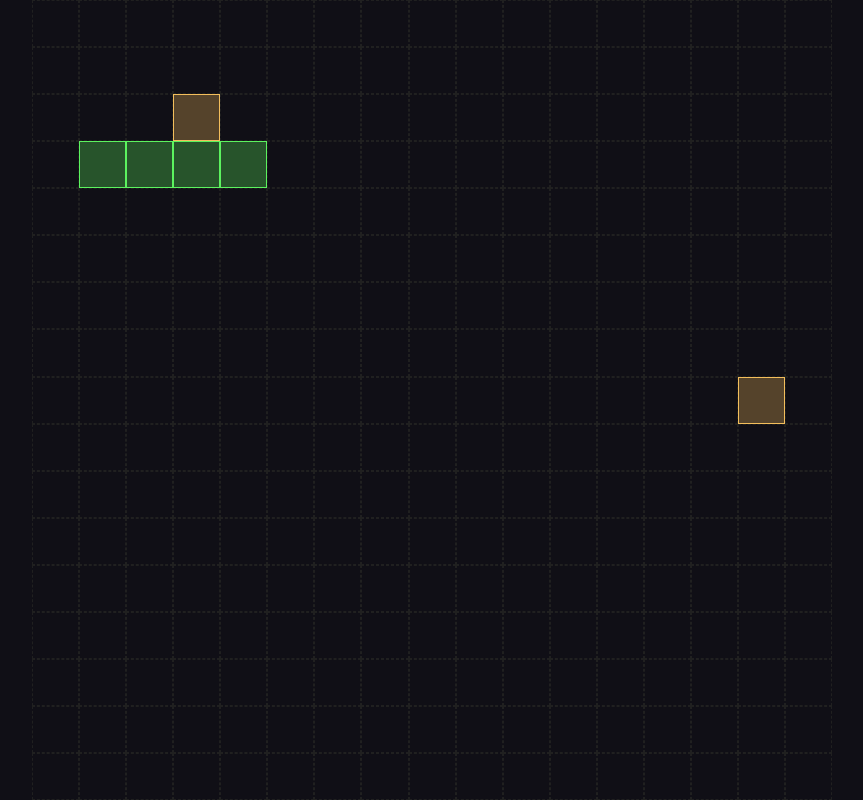
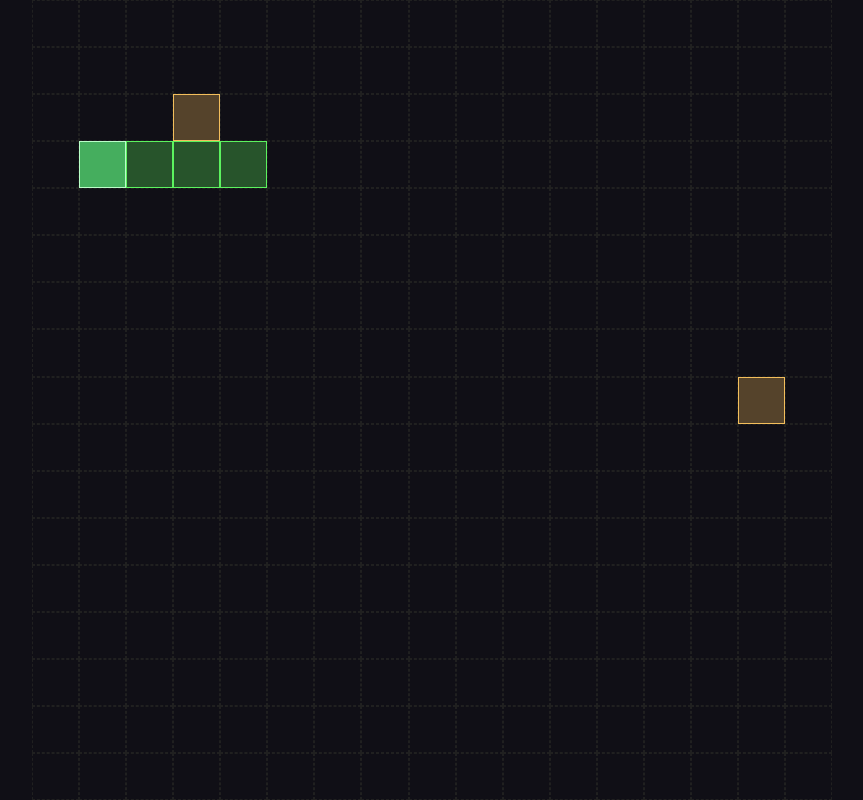
Before and after one commit to piy-bebe/snake, a website with bundled scripts: page index.html in a window 1280 px wide. Shown: the whole page, without its empty margins (208-1071 px from the left). Built offline with nearby package versions, Linux system fonts and the light colour scheme.

Commit message:
color head snake

```diff
--- a/src/scripts/index.ts
+++ b/src/scripts/index.ts
@@ -126,17 +126,29 @@ class SnakeGame {
     return this.fruits.some((fruit) => fruit.position.x == x && fruit.position.y == y);
   }
 
-  checkTail(x: number, y: number): boolean {
-    return this.snake.tail.some((i) => i.x == x && i.y == y);
+  checkTail(x: number, y: number): [boolean, number] {
+    // return this.snake.tail.some((i) => i.x == x && i.y == y);
+
+    for (let i = 0; i < this.snake.tail.length; i++) {
+      if (this.snake.tail[i]?.x == x && this.snake.tail[i]?.y == y) {
+        return [true, i];
+      }
+    }
+
+    return [false, -1];
   }
 
   private createGrid(): void {
     for (let y = 0; y < this.gridSize; y++) {
       for (let x = 0; x < this.gridSize; x++) {
         const cell: HTMLDivElement = document.createElement('div');
-
-        if (this.checkTail(x, y)) {
-          cell.classList.add('snake');
+        const snakeDraw = this.checkTail(x, y);
+        if (snakeDraw[0]) {
+          if (snakeDraw[1] == 0) {
+            cell.classList.add('snake-head');
+          } else {
+            cell.classList.add('snake');
+          }
         } else if (this.checkFruits(x, y)) {
           cell.classList.add('fruit');
         } else {
--- a/src/styles/snake.css
+++ b/src/styles/snake.css
@@ -1,3 +1,8 @@
+.snake-head {
+  border: 1px solid rgb(185, 255, 200);
+  background-color: rgba(92, 243, 125, 0.7);
+  aspect-ratio: 1;
+}
 .snake {
   border: 1px solid rgb(92, 243, 95);
   background-color: rgba(92, 243, 95, 0.3);
```
Also changed, not shown: dist/scripts/index.js, 1 other file.
